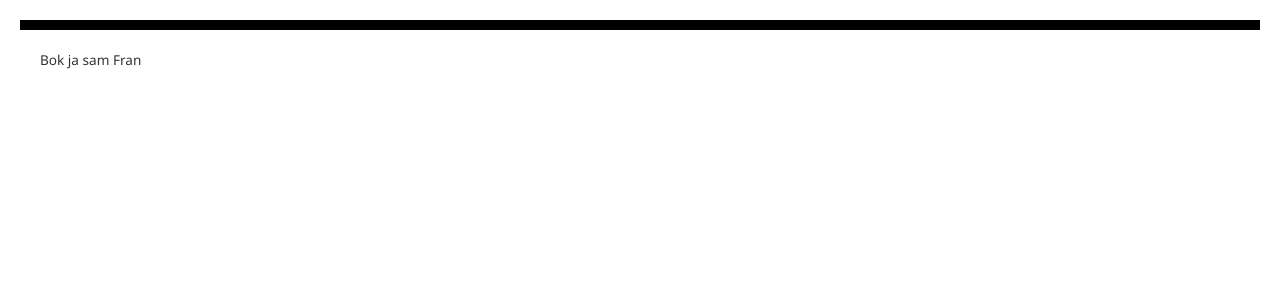
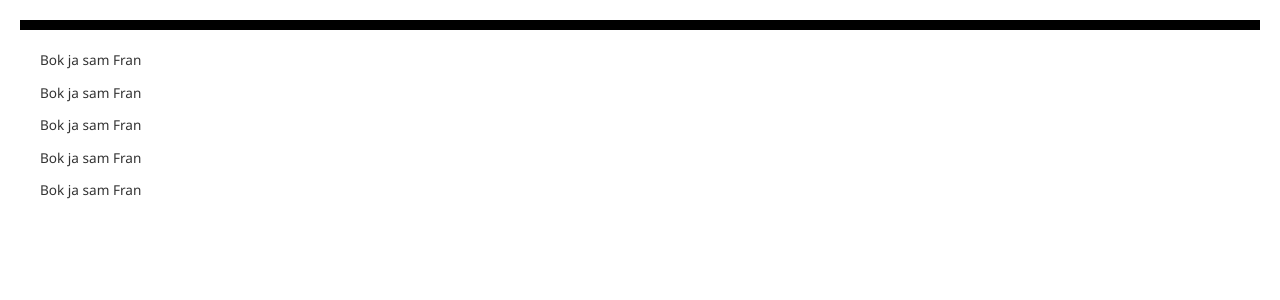
Before and after one commit to FranJosipovic/ruap-lv3, a PHP site: page / in a window 1280 px wide. Shown: the top 300 px of the page. Run offline with PHP 8.4, Linux system fonts and the light colour scheme.

Commit message:
Update index.php

```diff
--- a/index.php
+++ b/index.php
@@ -45,5 +45,9 @@
 </head>
 <body>
  <p>Bok ja sam Fran</p>
+ <p>Bok ja sam Fran</p>
+ <p>Bok ja sam Fran</p>
+ <p>Bok ja sam Fran</p>
+ <p>Bok ja sam Fran</p>
 </body>
 </html>
```
